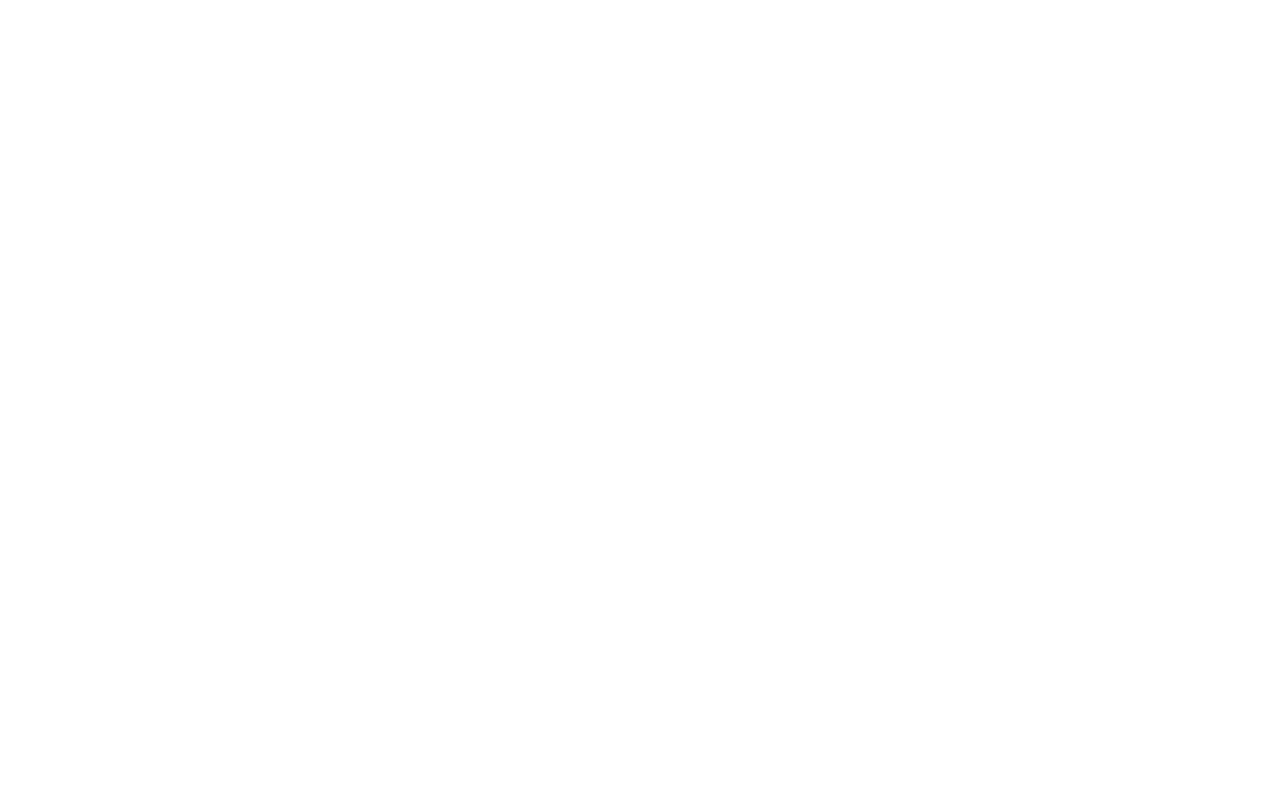
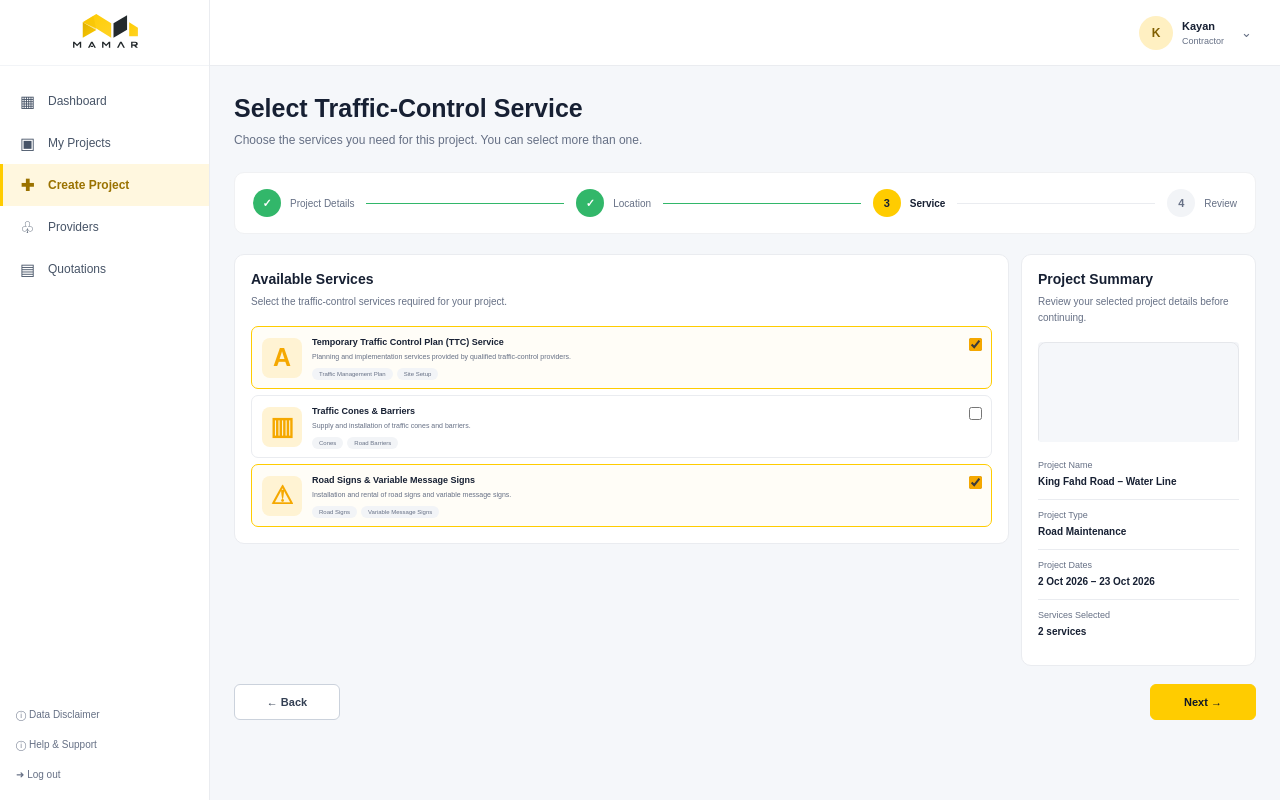
Before and after one commit to janaalhazmi/MAMAR, a React app in the folder Stage 4 MVP Development and Execution/frontend/: page /select-service in a window 1280 px wide. Before the commit this address had no page. Built offline with nearby package versions, Linux system fonts and the light colour scheme; the HTML template or start-up script is replaced by a standard one.

Commit message:
Add : service page

```diff
--- a/Stage 4 MVP Development and Execution/frontend/src/App.jsx
+++ b/Stage 4 MVP Development and Execution/frontend/src/App.jsx
@@ -41,6 +41,7 @@
        element={<ProjectLocationPage />}
     />
     <Route path="/services" element={<ServicesPage />} />
+    <Route path="/select-service" element={<ServicesPage />} />
 
   </Routes>
   );
--- a/Stage 4 MVP Development and Execution/frontend/src/pages/ServicesPage.jsx
+++ b/Stage 4 MVP Development and Execution/frontend/src/pages/ServicesPage.jsx
@@ -1,6 +1,7 @@
-import { useEffect, useState } from "react";
+import { useState } from "react";
 import { Link, useNavigate } from "react-router-dom";
 import logo from "../assets/mamar-logo.svg";
+import MamarMap from "../components/MamarMap";
 
 const SERVICE_OPTIONS = [
   {
@@ -15,8 +16,7 @@
     id: "cones-barriers",
     icon: "▥",
     title: "Traffic Cones & Barriers",
-    description:
-      "Supply and installation of traffic cones and barriers.",
+    description: "Supply and installation of traffic cones and barriers.",
     tags: ["Cones", "Road Barriers"],
   },
   {
@@ -29,7 +29,7 @@
   },
 ];
 
-function getSavedProject() {
+function readProject() {
   try {
     return JSON.parse(sessionStorage.getItem("mamarNewProject")) || {};
   } catch {
@@ -40,36 +40,38 @@
 function ServicesPage() {
   const navigate = useNavigate();
 
-  const [project, setProject] = useState(getSavedProject);
+  const [project] = useState(readProject);
 
   const [selectedServices, setSelectedServices] = useState(() => {
-    const saved = getSavedProject();
-    return Array.isArray(saved.services) ? saved.services : [
-      "ttc-plan",
-      "road-signs",
-    ];
+    const saved = readProject();
+
+    return Array.isArray(saved.services)
+      ? saved.services
+      : ["ttc-plan", "road-signs"];
   });
 
-  useEffect(() => {
-    setProject(getSavedProject());
-  }, []);
+  const [error, setError] = useState("");
 
-  const toggleService = (serviceId) => {
-    setSelectedServices((current) =>
-      current.includes(serviceId)
-        ? current.filter((id) => id !== serviceId)
-        : [...current, serviceId]
-    );
-  };
+  function toggleService(serviceId) {
+    setSelectedServices((current) => {
+      if (current.includes(serviceId)) {
+        return current.filter((id) => id !== serviceId);
+      }
 
-  const handleNext = () => {
+      return [...current, serviceId];
+    });
+
+    setError("");
+  }
+
+  function handleNext() {
     if (selectedServices.length === 0) {
-      window.alert("Please select at least one service.");
+      setError("Please select at least one service.");
       return;
     }
 
     const updatedProject = {
-      ...getSavedProject(),
+      ...readProject(),
       services: selectedServices,
     };
 
@@ -79,12 +81,9 @@
     );
 
     navigate("/review");
-  };
+  }
 
-  const projectName = project.name || "King Fahd Road – Water Line";
-  const projectType = project.type || "Infrastructure (Water Line)";
-
-  const formatDate = (value) => {
+  function formatDate(value) {
     if (!value) return "";
 
     const date = new Date(`${value}T00:00:00`);
@@ -96,12 +95,15 @@
       month: "short",
       year: "numeric",
     });
-  };
+  }
+
+  const projectName = project.name || "King Fahd Road – Water Line";
+  const projectType = project.type || "Road Maintenance";
 
   const projectDates =
     project.startDate && project.endDate
       ? `${formatDate(project.startDate)} – ${formatDate(project.endDate)}`
-      : "10 Sep 2026 – 20 Sep 2026";
+      : "2 Oct 2026 – 23 Oct 2026";
 
   return (
     <div className="services-page">
@@ -149,7 +151,6 @@
 
       {/* Main */}
       <main className="services-main">
-        {/* Header */}
         <header className="services-header">
           <div className="services-account">
             <div className="services-avatar">K</div>
@@ -163,8 +164,8 @@
           </div>
         </header>
 
-        {/* Content */}
         <div className="services-content">
+          {/* Heading */}
           <div className="services-page-heading">
             <h1>Select Traffic-Control Service</h1>
             <p>
@@ -175,13 +176,24 @@
 
           {/* Progress */}
           <div className="services-progress">
-            <ProgressStep number="✓" label="Project Details" status="completed" />
+            <ProgressStep
+              number="✓"
+              label="Project Details"
+              status="completed"
+            />
+
             <div className="services-progress-line completed-line" />
 
-            <ProgressStep number="✓" label="Location" status="completed" />
+            <ProgressStep
+              number="✓"
+              label="Location"
+              status="completed"
+            />
+
             <div className="services-progress-line completed-line" />
 
             <ProgressStep number="3" label="Service" status="active" />
+
             <div className="services-progress-line" />
 
             <ProgressStep number="4" label="Review" status="" />
@@ -189,7 +201,6 @@
 
           {/* Workspace */}
           <div className="services-workspace">
-            {/* Available Services */}
             <section className="services-list-panel">
               <div className="services-panel-heading">
                 <h2>Available Services</h2>
@@ -235,6 +246,8 @@
                   );
                 })}
               </div>
+
+              {error && <p className="services-error">{error}</p>}
             </section>
 
             {/* Project Summary */}
@@ -246,11 +259,10 @@
               </p>
 
               <div className="services-summary-map">
-                <iframe
-                  src="https://arcg.is/0r90n00"
-                  title="Project location map"
-                  loading="lazy"
-                  allowFullScreen
+                <MamarMap
+                  latitude={project.latitude ?? null}
+                  longitude={project.longitude ?? null}
+                  readOnly
                 />
               </div>
 
@@ -269,7 +281,7 @@
             </aside>
           </div>
 
-          {/* Bottom Buttons */}
+          {/* Actions */}
           <div className="services-actions">
             <button
               type="button"
--- a/Stage 4 MVP Development and Execution/frontend/src/style.css
+++ b/Stage 4 MVP Development and Execution/frontend/src/style.css
@@ -3366,6 +3366,7 @@
   font-size: 14px;
   font-weight: 600;
   transition: 0.2s ease;
+}
 
 /* =================================================
    PROVIDER DASHBOARD
@@ -4022,7 +4023,7 @@
 }
 
 /* ==========================================
-   SERVICES PAGE — FIGMA MATCH
+   SERVICES PAGE
 ========================================== */
 
 .services-page {
@@ -4033,253 +4034,447 @@
   font-family: Arial, sans-serif;
 }
 
+.services-page * {
+  box-sizing: border-box;
+}
+
+.services-page a {
+  color: inherit;
+  text-decoration: none;
+}
+
+/* Sidebar */
+
 .services-sidebar {
-  width: 139px;
-  min-width: 139px;
-  min-height: 100vh;
+  width: 210px;
+  min-width: 210px;
+  display: flex;
+  flex-direction: column;
   background: #fff;
-  border-right: 1px solid #e5e7eb;
+  border-right: 1px solid #eaecf0;
 }
 
 .services-sidebar-logo {
-  height: 41px;
-  border-bottom: 1px solid #f0f1f3;
+  height: 66px;
+  display: flex;
+  align-items: center;
+  justify-content: center;
+  border-bottom: 1px solid #f2f4f7;
 }
 
 .services-sidebar-logo img {
-  width: 55px;
-  height: 35px;
+  width: 76px;
+  height: 44px;
   object-fit: contain;
 }
 
 .services-sidebar-nav {
-  padding-top: 10px;
+  display: flex;
+  flex-direction: column;
+  padding-top: 14px;
 }
 
 .services-sidebar-nav a {
-  min-height: 31px;
-  padding: 0 13px;
-  gap: 9px;
-  font-size: 8px;
+  min-height: 42px;
+  display: flex;
+  align-items: center;
+  gap: 12px;
+  padding: 0 16px;
+  border-left: 3px solid transparent;
   color: #475467;
+  font-size: 12px;
+}
+
+.services-sidebar-nav a:hover {
+  background: #fffaf0;
 }
 
 .services-sidebar-nav a.active {
+  border-left-color: #ffcc00;
   background: #fff7df;
-  border-left: 3px solid #ffcc00;
-  color: #e6a900;
+  color: #9a7200;
+  font-weight: 600;
 }
 
 .services-nav-icon {
-  font-size: 12px;
+  width: 17px;
+  text-align: center;
+  font-size: 16px;
 }
 
 .services-sidebar-bottom {
-  padding: 16px 12px;
-  gap: 13px;
+  display: flex;
+  flex-direction: column;
+  gap: 18px;
+  margin-top: auto;
+  padding: 20px 16px;
 }
 
 .services-sidebar-bottom a {
-  font-size: 8px;
-}
-
-/* Header */
+  color: #667085;
+  font-size: 10px;
+}
+
+/* Main and Header */
+
+.services-main {
+  min-width: 0;
+  flex: 1;
+}
 
 .services-header {
-  height: 41px;
-  padding: 0 18px;
+  height: 66px;
+  display: flex;
+  align-items: center;
+  justify-content: flex-end;
+  padding: 0 28px;
   background: #fff;
   border-bottom: 1px solid #eaecf0;
 }
 
+.services-account {
+  display: flex;
+  align-items: center;
+  gap: 9px;
+}
+
 .services-avatar {
-  width: 27px;
-  height: 27px;
+  width: 34px;
+  height: 34px;
+  display: grid;
+  place-items: center;
+  border-radius: 50%;
   background: #fff0c2;
+  color: #805f00;
+  font-size: 12px;
+  font-weight: 700;
+}
+
+.services-user-info strong,
+.services-user-info span {
+  display: block;
+}
+
+.services-user-info strong {
+  font-size: 11px;
+}
+
+.services-user-info span {
+  margin-top: 4px;
+  color: #667085;
   font-size: 9px;
 }
 
-.services-user-info strong {
-  font-size: 8px;
-}
-
-.services-user-info span {
-  font-size: 7px;
-}
-
-/* Main Content */
+.services-user-chevron {
+  margin-left: 8px;
+  color: #667085;
+  font-size: 13px;
+}
+
+/* Content */
 
 .services-content {
-  max-width: 100%;
-  padding: 14px 19px 15px;
+  width: 100%;
+  max-width: 1250px;
+  margin: 0 auto;
+  padding: 28px 24px 24px;
 }
 
 .services-page-heading {
-  margin-bottom: 10px;
+  margin-bottom: 22px;
 }
 
 .services-page-heading h1 {
-  font-size: 20px;
-  letter-spacing: -0.4px;
+  margin: 0;
+  color: #172033;
+  font-size: 25px;
+  font-weight: 700;
 }
 
 .services-page-heading p {
-  margin-top: 4px;
-  font-size: 9px;
+  margin: 8px 0 0;
+  color: #667085;
+  font-size: 12px;
+  line-height: 1.6;
 }
 
 /* Progress */
 
 .services-progress {
-  min-height: 43px;
-  margin-bottom: 12px;
-  padding: 8px 12px;
+  min-height: 62px;
+  display: flex;
+  align-items: center;
+  gap: 12px;
+  margin-bottom: 20px;
+  padding: 12px 18px;
+  border: 1px solid #f0f1f3;
+  border-radius: 10px;
+  background: #fff;
+}
+
+.services-progress-step {
+  display: flex;
+  align-items: center;
   gap: 9px;
-  border-radius: 8px;
-}
-
-.services-progress-step {
-  gap: 7px;
+  white-space: nowrap;
 }
 
 .services-progress-number {
-  width: 23px;
-  height: 23px;
-  font-size: 9px;
+  width: 28px;
+  height: 28px;
+  display: grid;
+  place-items: center;
+  flex-shrink: 0;
+  border-radius: 50%;
+  background: #f2f4f7;
+  color: #667085;
+  font-size: 11px;
+  font-weight: 600;
+}
+
+.services-progress-step.completed .services-progress-number {
+  background: #32b76a;
+  color: #fff;
+}
+
+.services-progress-step.active .services-progress-number {
+  background: #ffcc00;
+  color: #172033;
 }
 
 .services-progress-label {
-  font-size: 8px;
+  color: #667085;
+  font-size: 10px;
+}
+
+.services-progress-step.active .services-progress-label {
+  color: #172033;
+  font-weight: 700;
 }
 
 .services-progress-line {
-  min-width: 10px;
-}
-
-/* Services and Summary Layout */
+  height: 1px;
+  min-width: 12px;
+  flex: 1;
+  background: #eaecf0;
+}
+
+.services-progress-line.completed-line {
+  background: #32b76a;
+}
+
+/* Workspace */
 
 .services-workspace {
-  grid-template-columns: minmax(0, 1fr) 202px;
-  gap: 10px;
+  display: grid;
+  grid-template-columns: minmax(0, 1fr) 235px;
+  align-items: start;
+  gap: 12px;
 }
 
 .services-list-panel,
 .services-summary-panel {
-  padding: 12px;
-  border-radius: 8px;
-  border-color: #eaecf0;
+  min-width: 0;
+  padding: 16px;
+  border: 1px solid #eaecf0;
+  border-radius: 10px;
+  background: #fff;
 }
 
 .services-panel-heading {
-  margin-bottom: 10px;
+  margin-bottom: 16px;
 }
 
 .services-panel-heading h2,
 .services-summary-panel h2 {
-  font-size: 12px;
+  margin: 0;
+  color: #172033;
+  font-size: 14px;
+  font-weight: 700;
 }
 
 .services-panel-heading p,
 .services-summary-description {
-  margin-top: 4px;
-  font-size: 7px;
+  margin: 7px 0 0;
+  color: #667085;
+  font-size: 10px;
+  line-height: 1.6;
 }
 
 /* Service Cards */
 
 .services-options {
+  display: flex;
+  flex-direction: column;
   gap: 6px;
 }
 
 .services-option {
+  position: relative;
   min-height: 63px;
-  padding: 8px 30px 8px 9px;
+  display: flex;
+  align-items: center;
   gap: 10px;
+  padding: 8px 34px 8px 10px;
+  border: 1px solid #eaecf0;
   border-radius: 7px;
+  background: #fff;
+  cursor: pointer;
+  transition: border-color 0.2s, background 0.2s;
+}
+
+.services-option.selected {
+  border-color: #ffcc00;
+  background: #fffdf7;
 }
 
 .services-option-icon {
   width: 40px;
   height: 40px;
+  display: grid;
+  place-items: center;
+  flex-shrink: 0;
   border-radius: 8px;
   background: #fff3d3;
   color: #f5a800;
   font-size: 25px;
+  font-weight: 700;
+}
+
+.services-option-content {
+  min-width: 0;
 }
 
 .services-option-content h3 {
+  margin: 0;
+  color: #172033;
   font-size: 9px;
+  line-height: 1.5;
+  font-weight: 700;
 }
 
 .services-option-content p {
   margin: 3px 0 5px;
+  color: #667085;
   font-size: 7px;
-  line-height: 1.4;
+  line-height: 1.5;
 }
 
 .services-option-tags {
+  display: flex;
+  flex-wrap: wrap;
   gap: 4px;
 }
 
 .services-option-tags span {
   padding: 3px 7px;
+  border-radius: 10px;
+  background: #f2f4f7;
+  color: #667085;
   font-size: 6px;
 }
 
 .services-option input[type="checkbox"] {
+  position: absolute;
   top: 11px;
   right: 9px;
   width: 13px;
   height: 13px;
+  margin: 0;
   accent-color: #f5a800;
+  cursor: pointer;
+}
+
+.services-error {
+  margin-top: 12px;
+  color: #d92d20;
+  font-size: 12px;
 }
 
 /* Project Summary */
 
 .services-summary-description {
-  margin-bottom: 10px;
+  margin-bottom: 16px;
 }
 
 .services-summary-map {
-  height: 80px;
+  width: 100%;
+  height: 100px;
   margin-bottom: 8px;
+  overflow: hidden;
+  border-radius: 4px;
+  background: #f2f4f7;
+}
+
+.services-summary-map iframe {
+  display: block;
+  width: 100%;
+  height: 100%;
+  border: 0;
 }
 
 .services-summary-item {
-  padding: 8px 0;
-  gap: 3px;
+  display: flex;
+  flex-direction: column;
+  gap: 4px;
+  padding: 10px 0;
+  border-bottom: 1px solid #eaecf0;
+}
+
+.services-summary-item:last-child {
+  border-bottom: none;
 }
 
 .services-summary-item span {
-  font-size: 7px;
+  color: #667085;
+  font-size: 9px;
 }
 
 .services-summary-item strong {
-  font-size: 8px;
-}
-
-/* Buttons */
+  color: #172033;
+  font-size: 10px;
+  line-height: 1.5;
+  overflow-wrap: anywhere;
+}
+
+/* Bottom Buttons */
 
 .services-actions {
+  display: flex;
+  align-items: center;
+  justify-content: space-between;
+  gap: 12px;
   margin-top: 18px;
 }
 
 .services-back-button,
 .services-next-button {
   min-width: 106px;
-  min-height: 27px;
-  padding: 0 12px;
-  border-radius: 5px;
-  font-size: 8px;
+  min-height: 36px;
+  display: inline-flex;
+  align-items: center;
+  justify-content: center;
+  padding: 0 16px;
+  border-radius: 6px;
+  font-family: Arial, sans-serif;
+  font-size: 11px;
+  font-weight: 600;
+  cursor: pointer;
+  transition: background 0.2s;
 }
 
 .services-back-button {
-  border-color: #cbd2dc;
+  border: 1px solid #cbd2dc;
   background: #fff;
+  color: #344054;
+}
+
+.services-back-button:hover {
+  background: #f9fafb;
 }
 
 .services-next-button {
-  border-color: #ffcc00;
+  border: 1px solid #ffcc00;
   background: #ffcc00;
   color: #111827;
 }
@@ -4290,26 +4485,96 @@
 
 /* Responsive */
 
-@media (max-width: 760px) {
+@media (max-width: 900px) {
+  .services-sidebar {
+    width: 170px;
+    min-width: 170px;
+  }
+
+  .services-content {
+    padding: 22px 14px;
+  }
+
+  .services-workspace {
+    grid-template-columns: minmax(0, 1fr) 200px;
+  }
+
+  .services-progress {
+    gap: 7px;
+    padding: 10px;
+  }
+
+  .services-progress-step {
+    gap: 5px;
+  }
+
+  .services-progress-label {
+    font-size: 9px;
+  }
+}
+
+@media (max-width: 650px) {
+  .services-page {
+    display: block;
+  }
+
   .services-sidebar {
     width: 100%;
     min-width: 0;
     min-height: auto;
   }
 
+  .services-sidebar-nav {
+    flex-direction: row;
+    overflow-x: auto;
+    padding: 8px;
+  }
+
+  .services-sidebar-nav a {
+    flex-shrink: 0;
+    padding: 0 10px;
+  }
+
+  .services-sidebar-bottom {
+    display: none;
+  }
+
+  .services-header {
+    height: 56px;
+    padding: 0 16px;
+  }
+
+  .services-content {
+    padding: 22px 14px;
+  }
+
+  .services-page-heading h1 {
+    font-size: 22px;
+  }
+
+  .services-progress {
+    overflow-x: auto;
+    justify-content: flex-start;
+  }
+
+  .services-progress-step {
+    flex-shrink: 0;
+  }
+
+  .services-progress-line {
+    flex: 0 0 18px;
+  }
+
   .services-workspace {
     grid-template-columns: 1fr;
   }
 
-  .services-content {
-    padding: 16px 12px;
-  }
-
-  .services-page-heading h1 {
-    font-size: 20px;
-  }
-
-  .services-progress {
-    overflow-x: auto;
-  }
-}
+  .services-list-panel,
+  .services-summary-panel {
+    padding: 14px;
+  }
+
+  .services-option {
+    padding-right: 32px;
+  }
+}
```
Also changed, not shown: Stage 4 MVP Development and Execution/frontend/src/components/MamarMap.jsx (line endings or trailing spaces).
